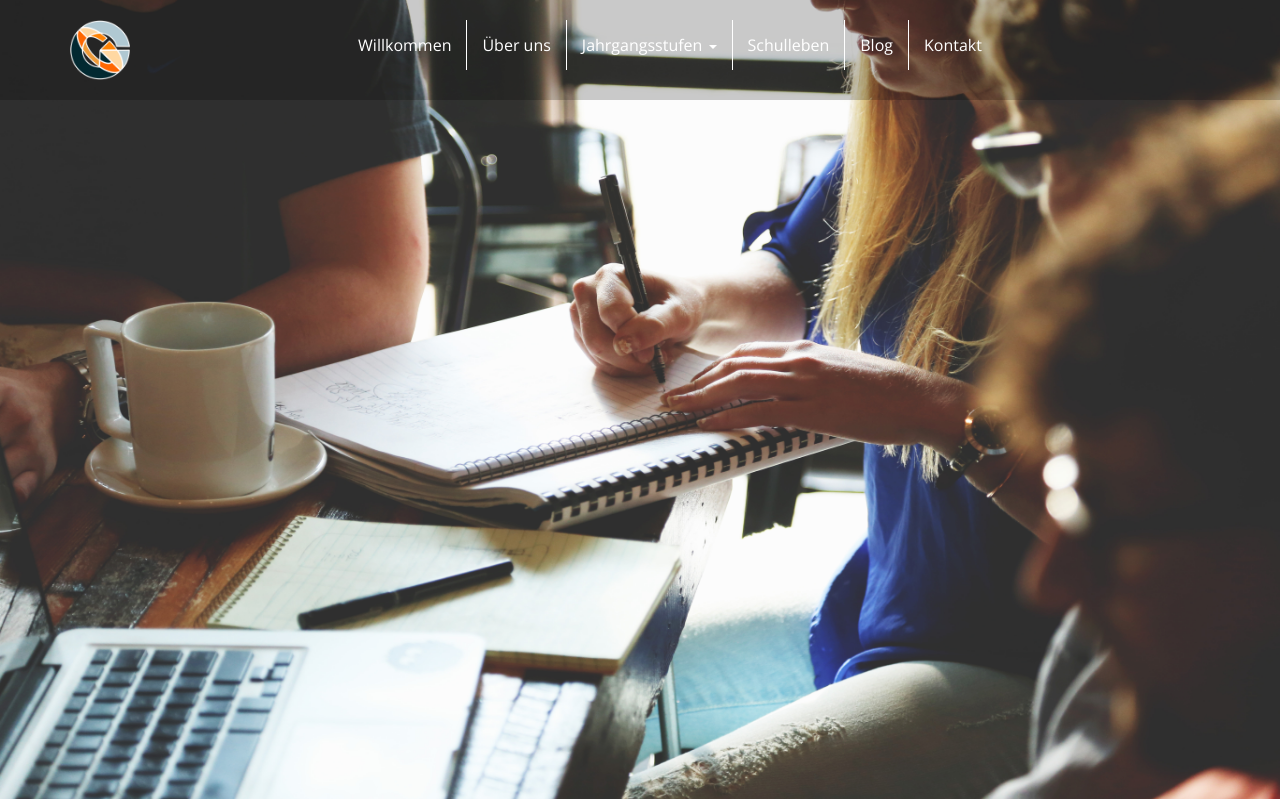
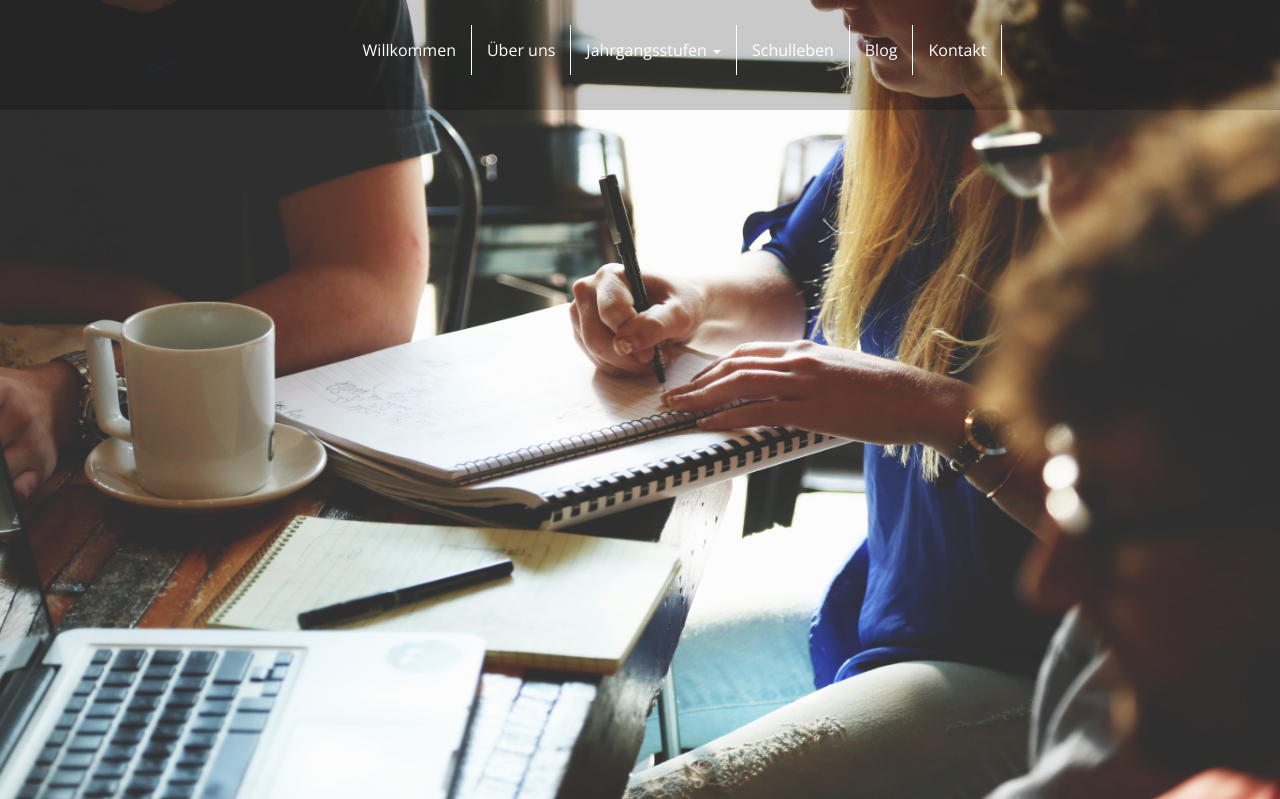
Before and after one commit to dehv/GalileiGymnasium, a PHP site: page / in a window 1280 px wide. Shown: the top 799 px of the page. Run offline with PHP 8.4, Linux system fonts and the light colour scheme; some libraries are stand-ins or nearby versions.

Commit message:
logo and animation update

```diff
--- a/index.css
+++ b/index.css
@@ -37,13 +37,14 @@
   color: white;
 }
 .navbar-default img {
-  max-height: 60px;
+  max-height: 70px;
   min-height: 40px;
-  max-width: 60px;
+  max-width: 70px;
   min-width: 40px;
+  position: relative;
+  right: 150px;
+}
 
-
-}
 
 .navbar-collapse {
   text-align: center;
@@ -52,10 +53,11 @@
 .nav {
   display:inline-block;
     float: none;
+    padding-top: 5px;
 }
 .nav li {
   align-content: center;
-  border-right: 1px solid white
+  border-right: 1px solid white!important;
  }
  .nav li:last-child {
    border-right:none;
@@ -83,6 +85,7 @@
   border: 0;
   border-right:none;
 }
+
 .navbar-fixed-top a {
   color: white!important;
 }
@@ -102,10 +105,18 @@
     }
 
     .top-nav-collapse {
-        padding: 0;
+        padding: 5px;
         background-color: rgba(255, 255, 255, 0.9)!important;
     }
     .top-nav-collapse a {
       color:#3498DB!important;
     }
+
+    .top-nav-collapse li {
+      border-right: 1px solid #3498DB!important;
+      -webkit-transition: border-right .5s ease-in-out,padding .5s ease-in-out;
+      -moz-transition: border-right .5s ease-in-out,padding .5s ease-in-out;
+      transition: border-right .5s ease-in-out,padding .5s ease-in-out;
+     }
+
 }
--- a/index.html
+++ b/index.html
@@ -32,7 +32,7 @@
             </div>
 
             <!-- Collect the nav links, forms, and other content for toggling -->
-            <div class="collapse navbar-collapse navbar-ex1-collapse">
+            <div class="collapse navbar-collapse navbar-ex1-collapse,,">
                 <ul class="nav navbar-nav">
                     <!-- Hidden li included to remove active class from about link when scrolled up past about section -->
                     <li>
@@ -46,9 +46,9 @@
                         <a class="dropdown-toggle Jahrgangstufe" data-toggle="dropdown" href="#">Jahrgangsstufen
                           <span class="caret"></span></a>
                           <ul class="dropdown-menu">
-                            <li><a href="#">Unterstufe</a></li>
-                            <li><a href="#">Mittelstufe</a></li>
-                            <li><a href="#">Oberstufe</a></li>
+                            <li><a href="unterstufe.html">Unterstufe</a></li>
+                            <li><a href="mittelstufe.html">Mittelstufe</a></li>
+                            <li><a href="oberstufe.html">Oberstufe</a></li>
                           </ul>
                         </li>
                     <li>
```
